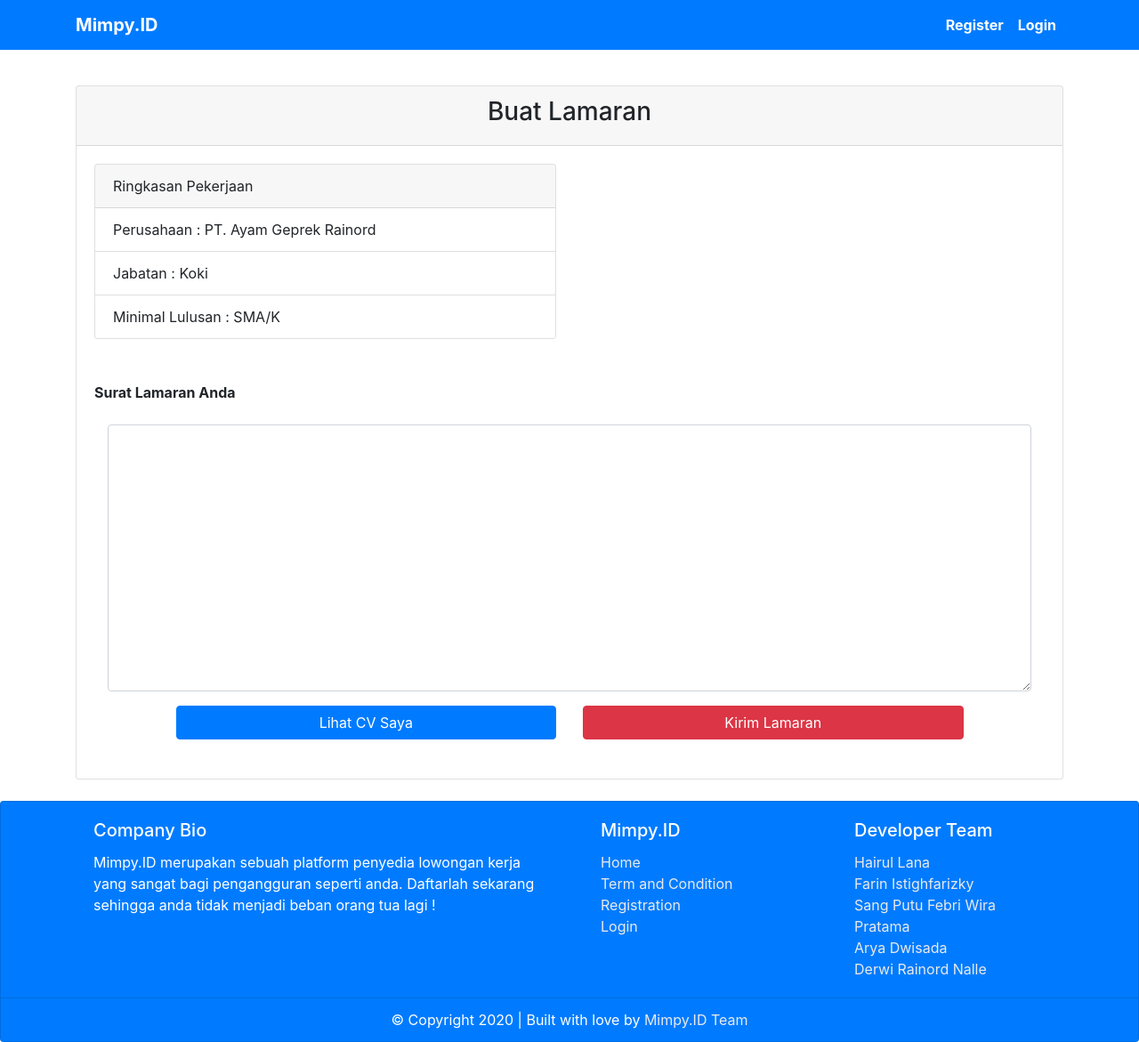
After one commit to hairullana/Mimpy.ID, a PHP site: page /lamaran.php in a window 1280 px wide. The commit adds this page. Shown: the whole page at 89% size. Run offline with PHP 8.4, Linux system fonts and the light colour scheme.

Commit message:
create job application page

```diff
--- a/edit-cv.php
+++ b/edit-cv.php
@@ -1,6 +1,6 @@
 <!-- header -->
 <?php
-$title = "My Curriculum Vitae";
+$title = "Edit Curriculum Vitae";
 include '_header.php' ?>
 
 
--- /dev/null
+++ b/lamaran.php
@@ -0,0 +1,56 @@
+<?php
+$title = "Buat Lamaran";
+include '_header.php';
+?>
+
+
+<div class="container">
+
+    <div class="card mt-5">
+        <div class="card-header text-center">
+            <h3>Buat Lamaran</h3>
+        </div>
+        <div class="card-body">
+            <div class="row">
+                <div class="col-md-6">
+                    <div class="card">
+                        <div class="card-header">
+                            Ringkasan Pekerjaan
+                        </div>
+                        <ul class="list-group list-group-flush">
+                            <li class="list-group-item">Perusahaan : PT. Ayam Geprek Rainord</li>
+                            <li class="list-group-item">Jabatan : Koki</li>
+                            <li class="list-group-item">Minimal Lulusan : SMA/K</li>
+                        </ul>
+                    </div>
+                </div>
+            </div>
+            <div class="row mt-5">
+                <div class="col">
+                    <strong>Surat Lamaran Anda</strong>
+                    <form action="" class="mt-4">
+                        <div class="form-group col-sm-12">
+                            <textarea name="" id="" style="height:300px;" class="form-control"></textarea>
+                        </div>
+                        <div class="row">
+                            <div class="col-sm-5 offset-sm-1">
+                                <a href="cv.php" class="btn btn-primary btn-block">Lihat CV Saya</a>
+                                <br>
+                            </div>
+                            <div class="col-sm-5">
+                                <a href="kirim-lamaran.php"><button class="btn btn-danger btn-block">Kirim Lamaran</button></a>
+                            </div>
+                        </div>
+                    </form>
+                </div>
+            </div>
+        </div>
+    </div>
+
+</div>
+
+
+
+<?php
+include '_footer.php';
+?>
```
Also changed, not shown: ganti-password.php (indentation only).
